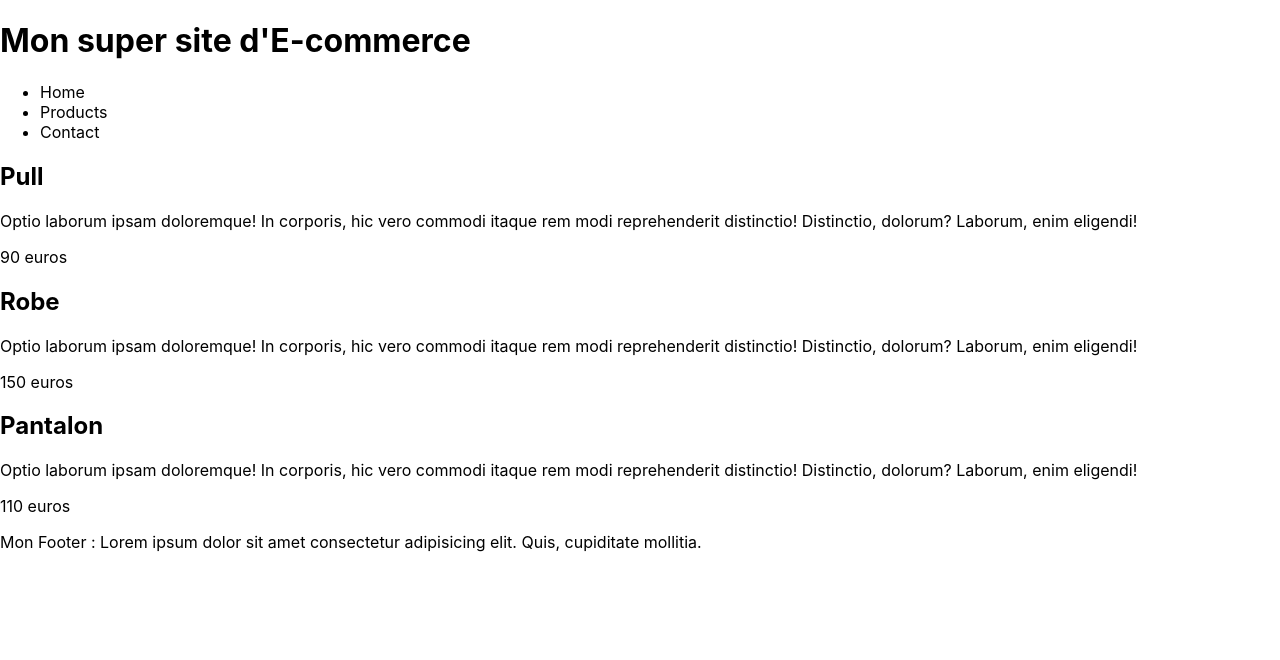
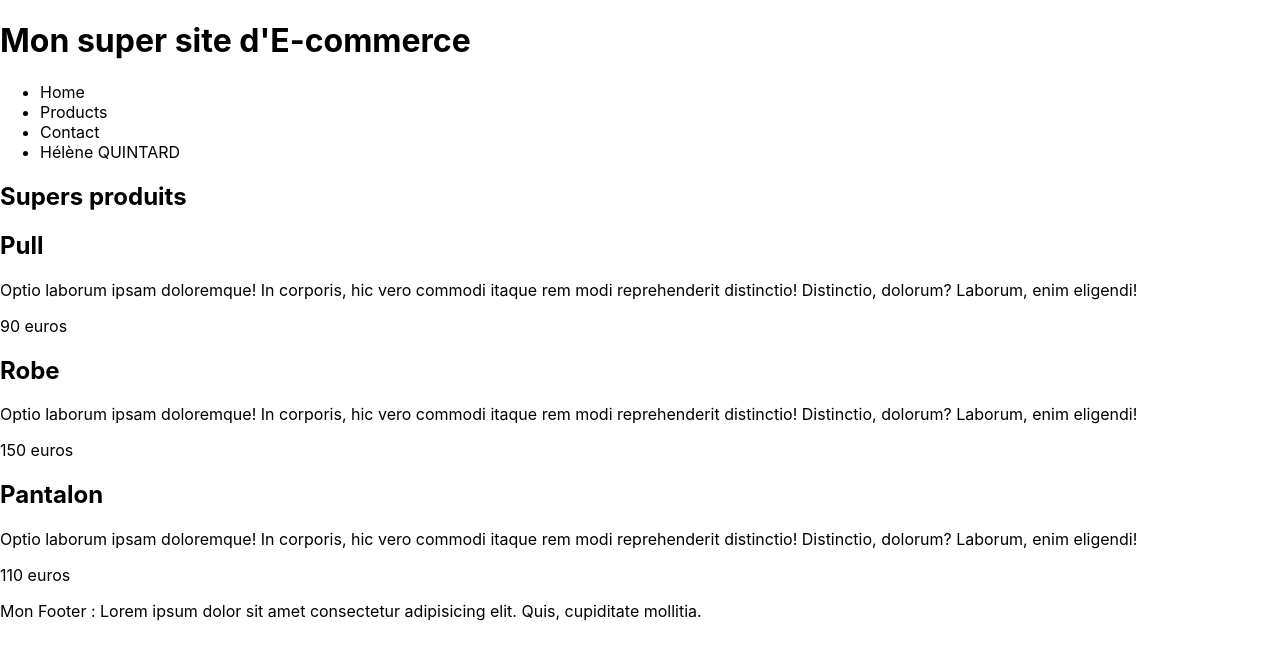
Before and after one commit to Heleneeeeeee/Exos-React, a React (Create React App) app: page / in a window 1280 px wide. Shown: the top 660 px of the page. Built offline with nearby package versions, Linux system fonts and the light colour scheme.

Commit message:
Add Connection

```diff
--- a/src/App.js
+++ b/src/App.js
@@ -5,11 +5,11 @@ import Footer from './Footer';
 
 function App() {
   return (
-    <div>
+    <>
       <Header />
       <Home />
       <Footer />
-    </div>
+    </>
   );
 }
 
--- a/src/Header.js
+++ b/src/Header.js
@@ -1,4 +1,6 @@
 function Header () {
+const isUserLogged = true;
+
     return (
         <header>
             <h1>Mon super site d'E-commerce</h1>
@@ -7,6 +9,12 @@ function Header () {
                     <li>Home</li>
                     <li>Products</li>
                     <li>Contact</li>
+            {isUserLogged?(
+            <li>Hélène QUINTARD</li>
+            ):(
+            <li>Connection</li>
+            )}
+
                 </ul>
             </nav>
         </header>
--- a/src/Home.js
+++ b/src/Home.js
@@ -3,7 +3,7 @@ import Products from './Products';
 function Home () {
     return (
         <div>
-
+            <h2> Supers produits</h2>
             <Products />
         </div>
     );
```
